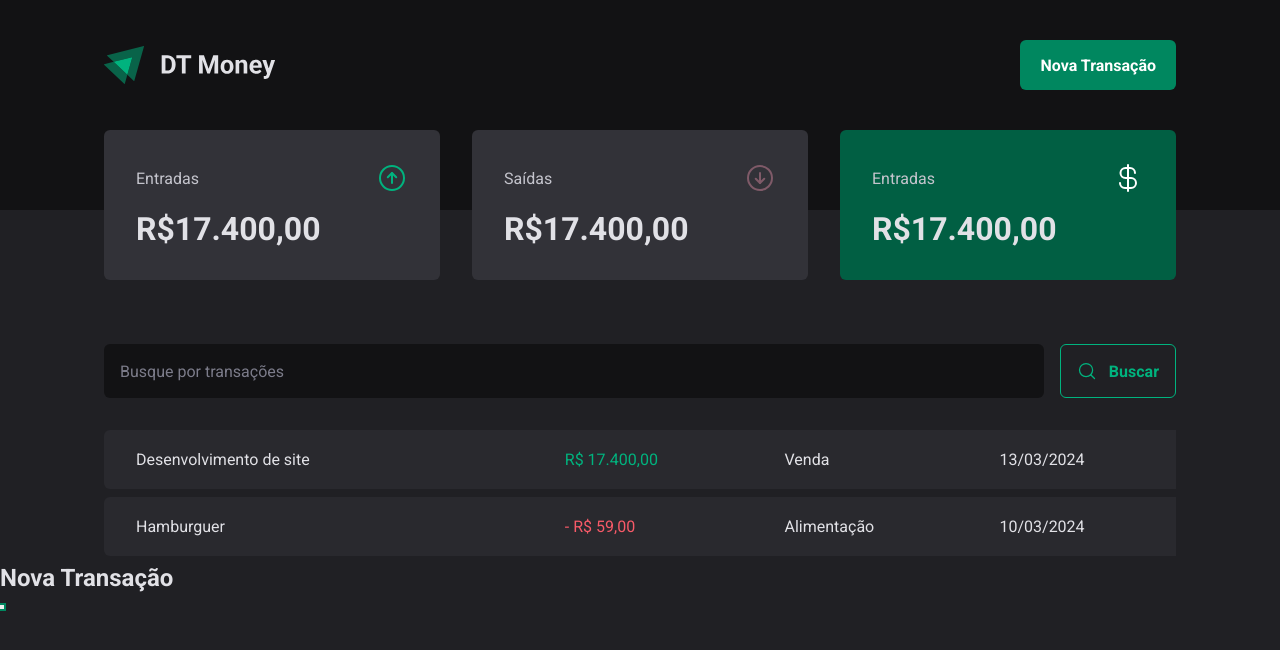
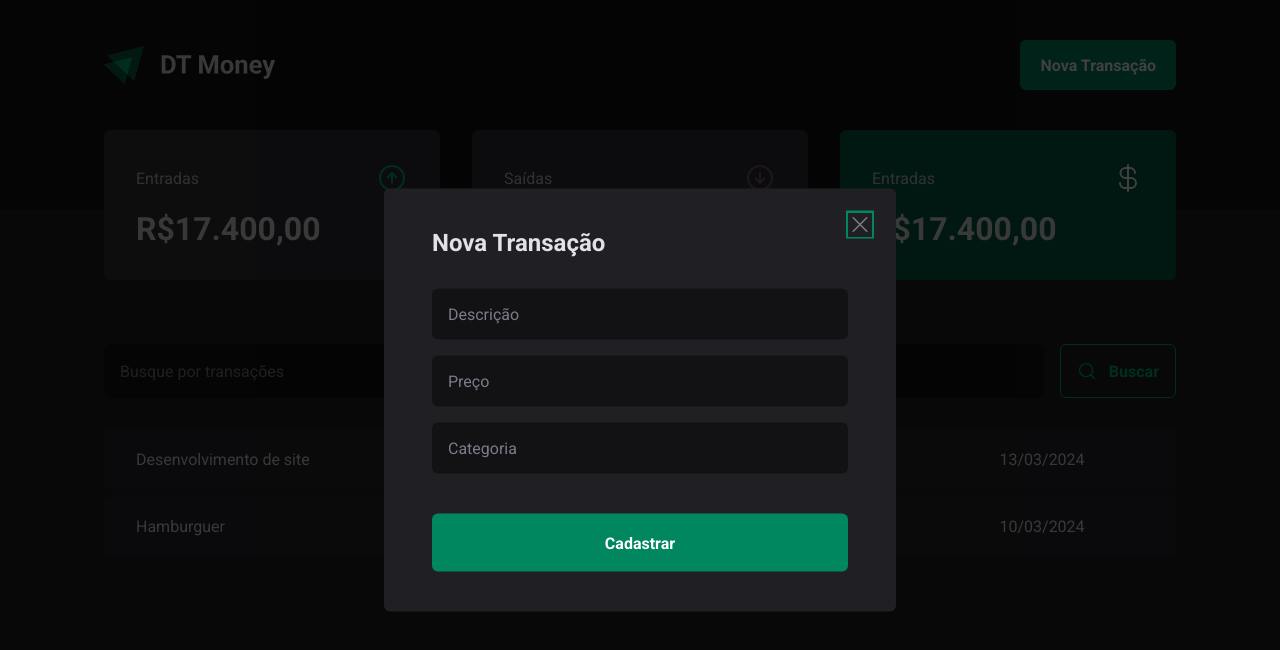
Before and after one commit to hugoh1dev/03_dt_money, a React (Vite) app in the folder 03_dt_money/: page / in a window 1280 px wide. Both pictures are taken after a click on the button "Nova Transação". Shown: the top 650 px of the page. Built offline with nearby package versions, Linux system fonts and the light colour scheme.

Commit message:
create component newTransactionModal

```diff
--- a/03_dt_money/src/components/Header/index.tsx
+++ b/03_dt_money/src/components/Header/index.tsx
@@ -1,7 +1,8 @@
 import { HeaderContainer, HeaderContent, NewTransactionButton } from "./styles";
-import * as Dialog from "@radix-ui/react-dialog";
+import * as Dialog from '@radix-ui/react-dialog';
 
 import logoImg from "../../assets/logo.svg"
+import { NewTransactionModal } from "../NewTransactionModal";
 
 export function Header() {
     return (
@@ -14,15 +15,7 @@
                         <NewTransactionButton>Nova Transação</NewTransactionButton>
                     </Dialog.Trigger>
 
-                    <Dialog.Portal>
-                        <Dialog.Overlay />
-
-                        <Dialog.Content>
-                            <Dialog.Title>Nova Transação</Dialog.Title>
-
-                            <Dialog.Close />
-                        </Dialog.Content>
-                    </Dialog.Portal>
+                    <NewTransactionModal />
                 </Dialog.Root>
             </HeaderContent>
         </HeaderContainer>
--- /dev/null
+++ b/03_dt_money/src/components/NewTransactionModal/index.tsx
@@ -0,0 +1,30 @@
+import * as Dialog from '@radix-ui/react-dialog';
+import { CloseButton, Content, Overlay } from './styles';
+import { X } from 'phosphor-react';
+
+export function NewTransactionModal() {
+    return (
+        <Dialog.Portal>
+            <Overlay />
+                <Content>
+                    <Dialog.Title>Nova Transação</Dialog.Title>
+
+                    <CloseButton>
+                        <X size={24} />
+                    </CloseButton>
+
+                    <form action="">
+                        <input type="text" placeholder="Descrição" required />
+                        <input type="number" placeholder="Preço" required />
+                        <input type="text" placeholder="Categoria" required />
+
+                        <button type="submit">
+                            Cadastrar
+                        </button>
+
+                    </form>
+
+                </Content>
+        </Dialog.Portal>
+    )
+}
--- /dev/null
+++ b/03_dt_money/src/components/NewTransactionModal/styles.ts
@@ -0,0 +1,70 @@
+import styled from "styled-components";
+import * as Dialog from "@radix-ui/react-dialog";
+
+export const Overlay = styled(Dialog.Overlay)`
+    position: fixed;
+    width: 100vw;
+    height: 100vh;
+    inset: 0;
+    background: rgba(0, 0, 0, 0.75);
+`;
+
+export const Content = styled(Dialog.Content)`
+    min-width: 32rem;
+    border-radius: 6px;
+    padding: 2.5rem 3rem;
+    background: ${props => props.theme["gray-800"]};
+
+    position: fixed;
+    top: 50%;
+    left: 50%;
+    transform: translate(-50%, -50%);
+
+    form {
+        margin-top: 2rem;
+
+        display: flex;
+        flex-direction: column;
+        gap: 1rem;
+
+        input {
+            border-radius: 6px;
+            border: 0;
+            background: ${props => props.theme["gray-900"]};
+            color: ${props => props.theme["gray-300"]};
+            padding: 1rem;
+
+            &::placeholder {
+                color: ${props => props.theme["gray-500"]};
+            }
+        }
+
+        button[type="submit"] {
+            height: 58px;
+            border: 0;
+            background: ${props => props.theme["green-500"]};
+            color: ${props => props.theme.white};
+            font-weight: bold;
+            padding: 0 1.25rem;
+            border-radius: 6px;
+            margin-top: 1.5rem;
+            cursor: pointer;
+
+            &:hover {
+                background: ${props => props.theme["gray-700"]};
+                transition: background-color 0.2s;
+            }
+        }
+    }
+`;
+
+export const CloseButton = styled(Dialog.Close)`
+    position: absolute;
+    background: transparent;
+    border: 0;
+    top: 1.5rem;
+    right: 1.5rem;
+    line-height: 0;
+    cursor: pointer;
+    color: ${props => props.theme["gray-500"]};
+`;
```
